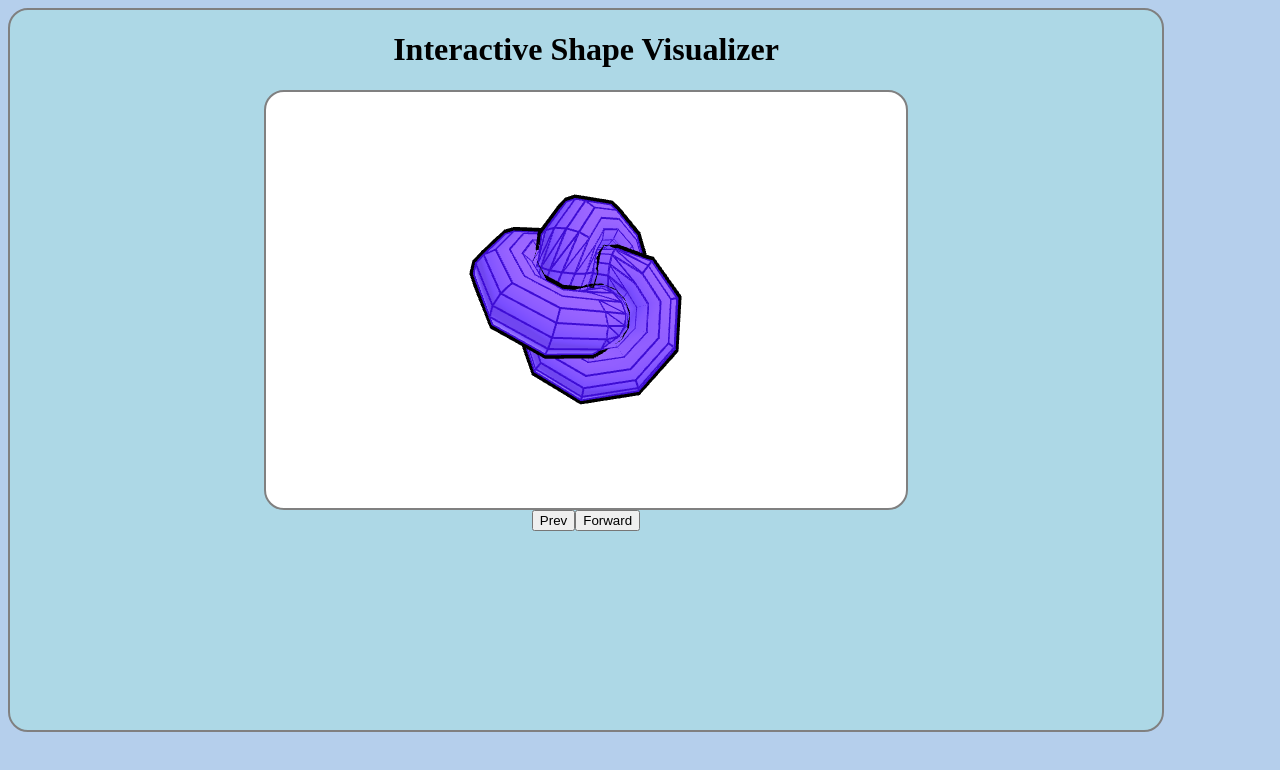
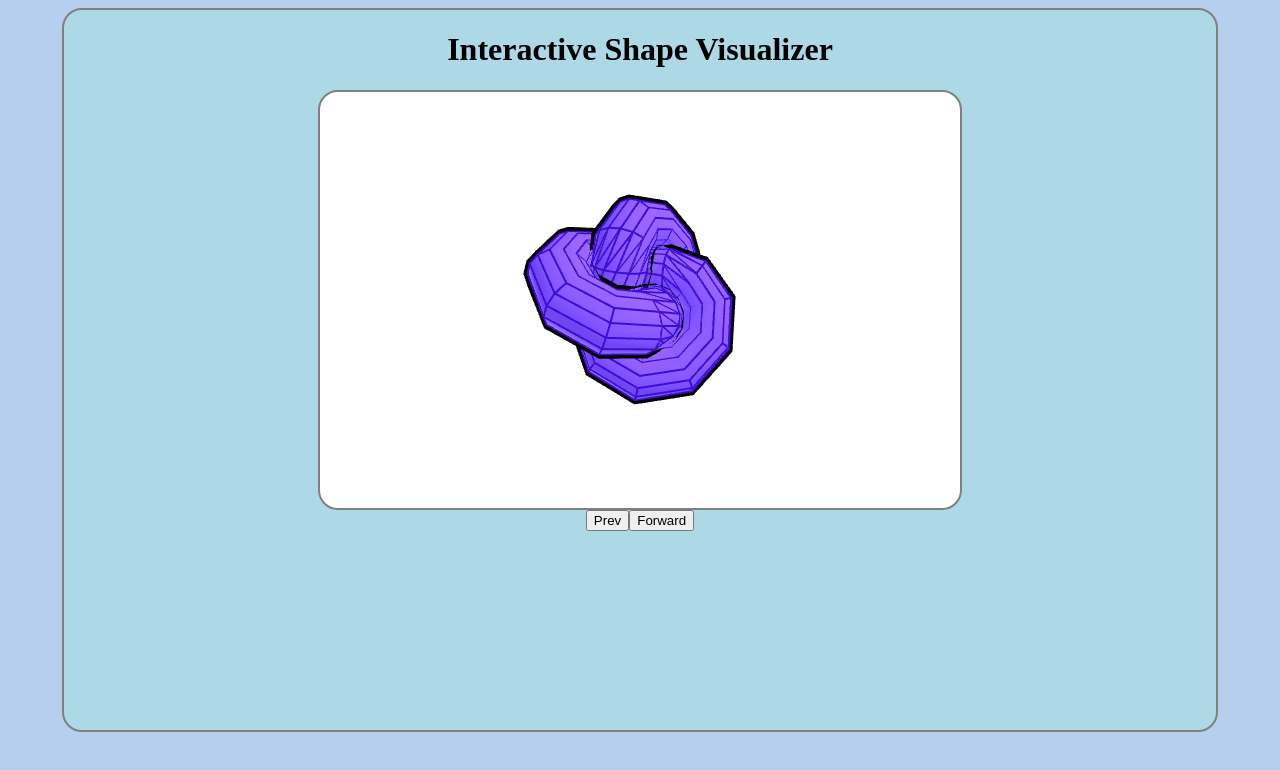
Before and after one commit to kaezarv3/firstDemo, a React (Vite) app: page / in a window 1280 px wide. Shown: the top 770 px of the page. Built offline with nearby package versions, Linux system fonts and the light colour scheme.

Commit message:
Comitting styling update for centering better

```diff
--- a/src/App.css
+++ b/src/App.css
@@ -18,4 +18,6 @@ h1 {
 }
 body {
   background: #b5cfec;
+  justify-items: center;
+  justify-self: center;
 }
```
Also changed, not shown: 4 other files (tests, documents, lock files or other folders).
